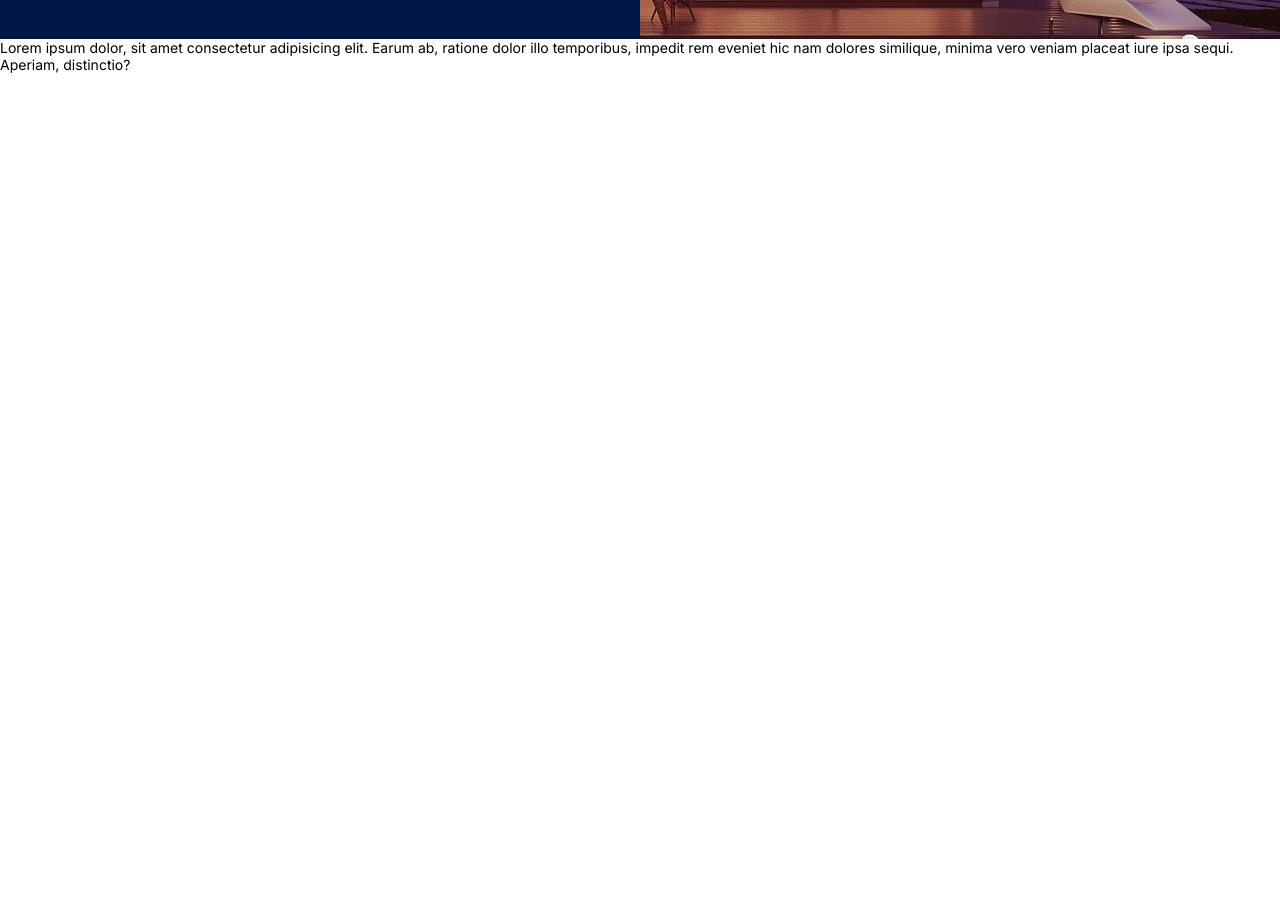
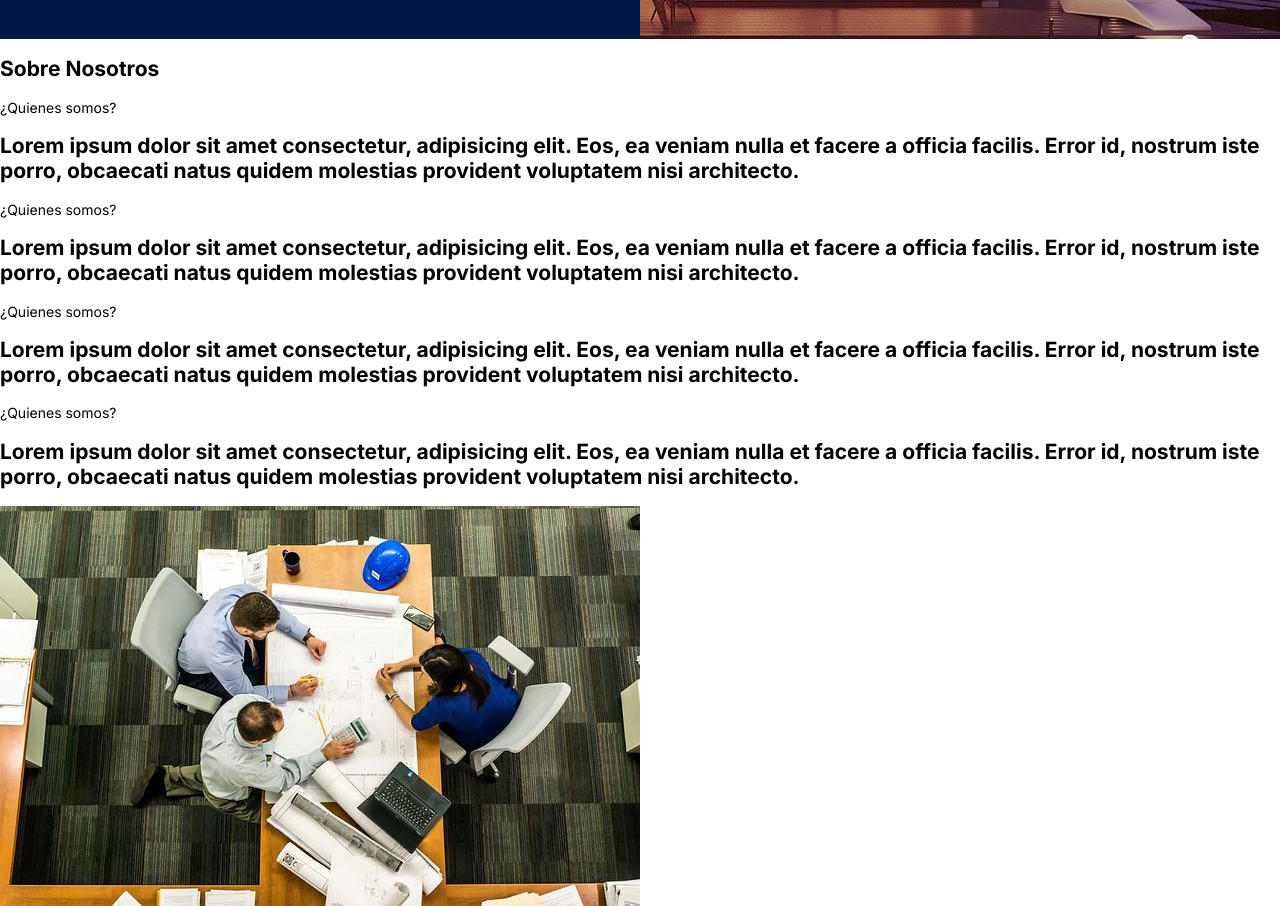
Before and after one commit to manudiiez/civita, a website: page index.html in a window 1280 px wide. Shown: the part 461-1367 px from the top of the page. Drawn offline with Linux system fonts and the light colour scheme.

Commit message:
Add files via upload

```diff
--- a/index.html
+++ b/index.html
@@ -50,7 +50,35 @@
             </div>
         </div>
       </section>
-      <section>Lorem ipsum dolor, sit amet consectetur adipisicing elit. Earum ab, ratione dolor illo temporibus, impedit rem eveniet hic nam dolores similique, minima vero veniam placeat iure ipsa sequi. Aperiam, distinctio?</section>
+      <section id="nosotros">
+        <div class="container">
+          <div class="content">
+            <h2 class="title">Sobre <span>Nosotros</span></h2>
+            <div class="body">
+              <div>
+                <p>¿Quienes somos?</p>
+                <h2>Lorem ipsum dolor sit amet consectetur, adipisicing elit. Eos, ea veniam nulla et facere a officia facilis. Error id, nostrum iste porro, obcaecati natus quidem molestias provident voluptatem nisi architecto.</h2>
+              </div>
+              <div>
+                <p>¿Quienes somos?</p>
+                <h2>Lorem ipsum dolor sit amet consectetur, adipisicing elit. Eos, ea veniam nulla et facere a officia facilis. Error id, nostrum iste porro, obcaecati natus quidem molestias provident voluptatem nisi architecto.</h2>
+              </div>
+              <div>
+                <p>¿Quienes somos?</p>
+                <h2>Lorem ipsum dolor sit amet consectetur, adipisicing elit. Eos, ea veniam nulla et facere a officia facilis. Error id, nostrum iste porro, obcaecati natus quidem molestias provident voluptatem nisi architecto.</h2>
+              </div>
+              <div>
+                <p>¿Quienes somos?</p>
+                <h2>Lorem ipsum dolor sit amet consectetur, adipisicing elit. Eos, ea veniam nulla et facere a officia facilis. Error id, nostrum iste porro, obcaecati natus quidem molestias provident voluptatem nisi architecto.</h2>
+              </div>
+              <div class="img__container">
+                <img src="./img/meeting-2284501_640.jpg" alt="">
+                <img src="./img/job-5382501_640.jpg" alt="">
+              </div>
+            </div>
+          </div>
+        </div>
+      </section>
 
     </main>
 
```
